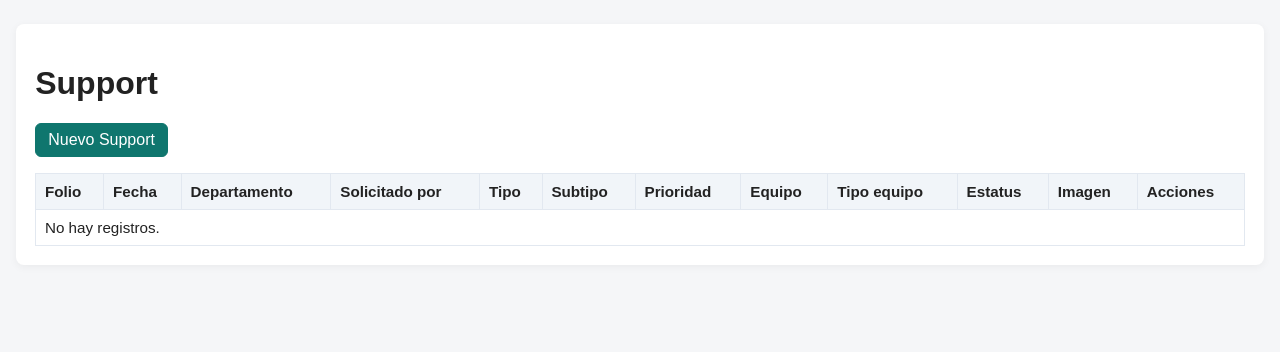
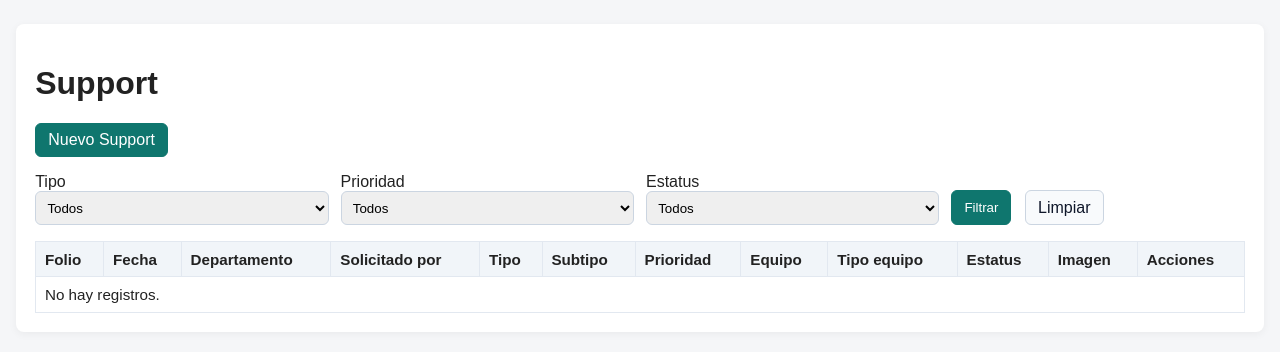
Before and after one commit to LaChivaloca69/Sistema-Gestor-IT-R, a Django app: page /Ticketit/ in a window 1280 px wide. Shown: the part 70-422 px from the top of the page. Run offline with Django 5.2, Linux system fonts and the light colour scheme; the visitor is signed in with stand-in values (Sample User, id 1); data that the repository does not hold is empty.

Commit message:
Modificacion en organizacion de menu y configuracion de support entre admi y Usuario normal

```diff
--- a/GestorIT/GestorApp/Templates/base.html
+++ b/GestorIT/GestorApp/Templates/base.html
@@ -404,16 +404,6 @@
                     </div>
                 </div>
 
-                <div class="sidebar-section" data-section="admin">
-                    <button class="sidebar-section-toggle" type="button" aria-expanded="true">
-                        <span class="sidebar-section-title">Admin</span>
-                        <span class="sidebar-section-chevron" aria-hidden="true">v</span>
-                    </button>
-                    <div class="sidebar-section-links">
-                        <a class="sidebar-link {% if request.resolver_match.url_name == 'personal_admin_requests' %}active{% endif %}" href="{% url 'personal_admin_requests' %}">Solicitudes admin</a>
-                        <a class="sidebar-link {% if request.resolver_match.url_name == 'personal_admin_remove' %}active{% endif %}" href="{% url 'personal_admin_remove' %}">Quitar admin</a>
-                    </div>
-                </div>
 
                 <div class="sidebar-section" data-section="ubicaciones">
                     <button class="sidebar-section-toggle" type="button" aria-expanded="true">
@@ -451,6 +441,19 @@
                         <a class="sidebar-link {% if request.resolver_match.url_name == 'agendamantenimiento_list' %}active{% endif %}" href="{% url 'agendamantenimiento_list' %}">Agenda mantenimiento</a>
                     </div>
                 </div>
+
+
+                <div class="sidebar-section" data-section="admin">
+                    <button class="sidebar-section-toggle" type="button" aria-expanded="true">
+                        <span class="sidebar-section-title">Admin</span>
+                        <span class="sidebar-section-chevron" aria-hidden="true">v</span>
+                    </button>
+                    <div class="sidebar-section-links">
+                        <a class="sidebar-link {% if request.resolver_match.url_name == 'personal_admin_requests' %}active{% endif %}" href="{% url 'personal_admin_requests' %}">Solicitudes admin</a>
+                        <a class="sidebar-link {% if request.resolver_match.url_name == 'personal_admin_remove' %}active{% endif %}" href="{% url 'personal_admin_remove' %}">Quitar admin</a>
+                    </div>
+                </div>
+
                 {% endif %}
 
             </div>
--- a/GestorIT/GestorApp/Templates/ticketit/list.html
+++ b/GestorIT/GestorApp/Templates/ticketit/list.html
@@ -4,9 +4,59 @@
 
 {% block content %}
 <h1>Support</h1>
+<style>
+	.filters {
+		display: grid;
+		grid-template-columns: repeat(auto-fit, minmax(180px, 1fr));
+		gap: 0.75rem;
+		align-items: end;
+		margin-bottom: 1rem;
+	}
+	.filters-actions {
+		display: flex;
+		gap: 0.5rem;
+		flex-wrap: wrap;
+	}
+	.filters-actions .btn {
+		width: auto;
+	}
+</style>
 <div class="actions">
 	<a class="btn btn-primary" href="{% url 'ticketit_create' %}">Nuevo Support</a>
 </div>
+<form class="filters" method="get">
+	<div>
+		<label for="filter_tipo">Tipo</label>
+		<select id="filter_tipo" name="tipo_ticket">
+			<option value="">Todos</option>
+			{% for value, label in tipo_choices %}
+				<option value="{{ value }}" {% if value == selected_tipo %}selected{% endif %}>{{ label }}</option>
+			{% endfor %}
+		</select>
+	</div>
+	<div>
+		<label for="filter_prioridad">Prioridad</label>
+		<select id="filter_prioridad" name="prioridad">
+			<option value="">Todos</option>
+			{% for value, label in prioridad_choices %}
+				<option value="{{ value }}" {% if value == selected_prioridad %}selected{% endif %}>{{ label }}</option>
+			{% endfor %}
+		</select>
+	</div>
+	<div>
+		<label for="filter_status">Estatus</label>
+		<select id="filter_status" name="status">
+			<option value="">Todos</option>
+			{% for value, label in status_choices %}
+				<option value="{{ value }}" {% if value == selected_status %}selected{% endif %}>{{ label }}</option>
+			{% endfor %}
+		</select>
+	</div>
+	<div class="filters-actions">
+		<button class="btn btn-primary" type="submit">Filtrar</button>
+		<a class="btn" href="{% url 'ticketit_list' %}">Limpiar</a>
+	</div>
+</form>
 <table>
 	<thead>
 		<tr>
@@ -43,7 +93,7 @@
 						<img src="{{ item.imagen.url }}" alt="{{ item.folio_ticket }}" style="height:40px; width:auto; border-radius:4px;" />
 					</a>
 				{% else %}
-					Sin imagen
+					-----
 				{% endif %}
 			</td>
 			<td>
--- a/GestorIT/GestorApp/views.py
+++ b/GestorIT/GestorApp/views.py
@@ -29,14 +29,17 @@ from .models import (
     DetallePresupuesto,
     Edificio,
     Equipo,
+    EstadoSupport,
     Mantenimiento,
     MovimientoEquipo,
     Personal,
     Presupuesto,
+    PrioridadSupport,
     Proveedor,
     Puesto,
     SeguimientoTicket,
     TicketIT,
+    TipoTicketSupport,
     Ubicacion,
     ZonaEdificio,
 )
@@ -889,31 +892,56 @@ def agendamantenimiento_delete(request, pk):
 
 def ticketit_list(request):
     items = TicketIT.objects.all()
-    return render(request, "ticketit/list.html", {"items": items})
+    selected_tipo = request.GET.get("tipo_ticket", "")
+    selected_prioridad = request.GET.get("prioridad", "")
+    selected_status = request.GET.get("status", "")
+
+    if selected_tipo:
+        items = items.filter(tipo_ticket=selected_tipo)
+    if selected_prioridad:
+        items = items.filter(prioridad=selected_prioridad)
+    if selected_status:
+        items = items.filter(status=selected_status)
+
+    context = {
+        "items": items,
+        "tipo_choices": TipoTicketSupport.choices,
+        "prioridad_choices": PrioridadSupport.choices,
+        "status_choices": EstadoSupport.choices,
+        "selected_tipo": selected_tipo,
+        "selected_prioridad": selected_prioridad,
+        "selected_status": selected_status,
+    }
+    return render(request, "ticketit/list.html", context)
 
 
 def ticketit_create(request):
     if request.method == "POST":
-        form = TicketITForm(request.POST, request.FILES)
+        form = TicketITForm(request.POST, request.FILES, request_user=request.user)
         if form.is_valid():
             form.save()
             messages.success(request, "Support creado correctamente.")
             return redirect("ticketit_list")
     else:
-        form = TicketITForm()
+        form = TicketITForm(request_user=request.user)
     return render(request, "ticketit/form.html", {"form": form})
 
 
 def ticketit_update(request, pk):
     ticket = get_object_or_404(TicketIT, pk=pk)
     if request.method == "POST":
-        form = TicketITForm(request.POST, request.FILES, instance=ticket)
+        form = TicketITForm(
+            request.POST,
+            request.FILES,
+            instance=ticket,
+            request_user=request.user,
+        )
         if form.is_valid():
             form.save()
             messages.success(request, "Support actualizado correctamente.")
             return redirect("ticketit_list")
     else:
-        form = TicketITForm(instance=ticket)
+        form = TicketITForm(instance=ticket, request_user=request.user)
     return render(request, "ticketit/form.html", {"form": form, "object": ticket})
 
 
```
Also changed, not shown: GestorIT/GestorApp/forms.py (+24 -0 lines).
